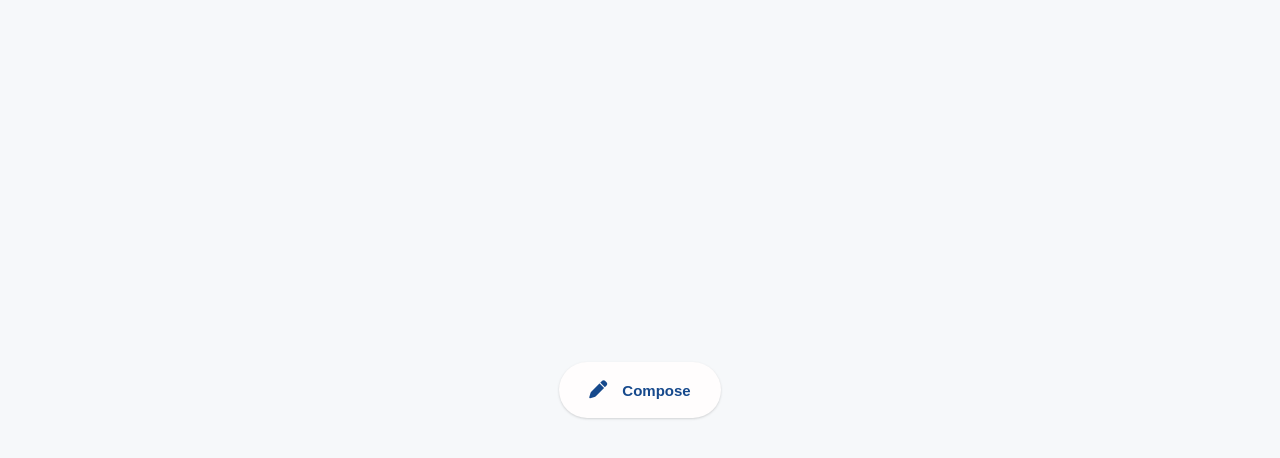
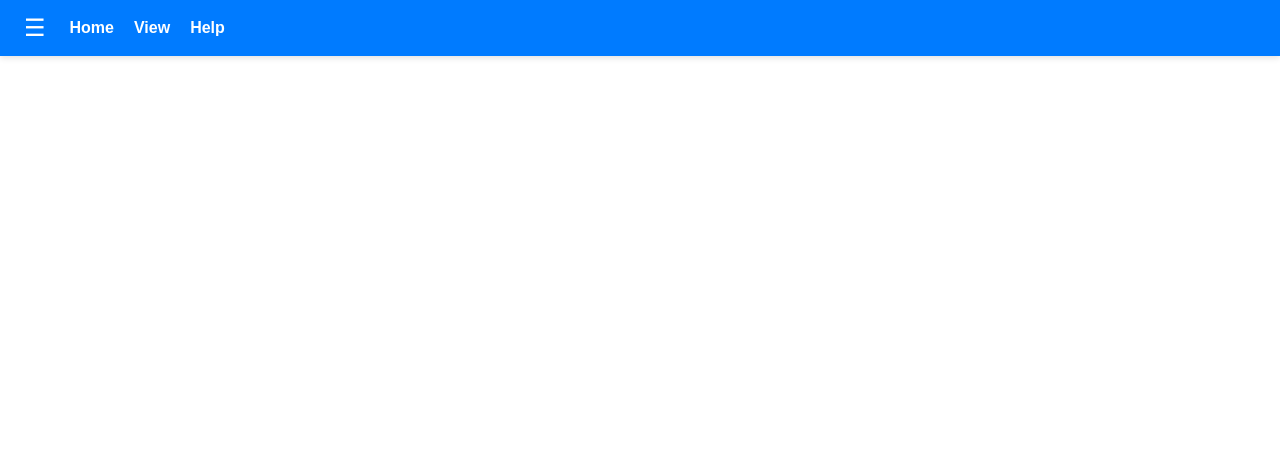
Before and after one commit to kshrs/qumail, a Vue app in the folder frontend/: page / in a window 1280 px wide. Shown: the top 458 px of the page. Built offline with nearby package versions, Linux system fonts and the light colour scheme.

Commit message:
Added the Side bar and intergerated with the compose Button :)

```diff
--- a/frontend/index.html
+++ b/frontend/index.html
@@ -5,6 +5,8 @@
     <meta content="width=device-width, initial-scale=1.0" name="viewport"/>
     <title>qumail</title>
     <link rel="stylesheet" href="https://cdnjs.cloudflare.com/ajax/libs/font-awesome/6.5.2/css/all.min.css" />
+    <link rel="stylesheet" href="https://fonts.googleapis.com/css2?family=Material+Symbols+Outlined" />
+
 </head>
 <body>
 <div id="app"></div>
--- a/frontend/src/App.vue
+++ b/frontend/src/App.vue
@@ -1,70 +1,184 @@
 <template>
-  <div id="app">
-    <div v-if="isComposeOpen">
-      <Compose @close="closeCompose" />
-    </div>
-    <div v-else class="welcome-screen">
-      <button class="compose-btn" @click="openCompose">
-        <i class="fa-solid fa-pen"></i>
-        <span>Compose</span>
-      </button>
+  <div class="app-container">
+    <!-- Sidebar -->
+    <hsidebar class="sidebar" :visible="sidebarOpen" @open-compose="openCompose" />
+
+
+    <!-- Main content -->
+    <div :class="['main-content', { 'with-sidebar': sidebarOpen }]">
+      <TopBar class="topbar" @toggle-sidebar="toggleSidebar" />
+
+      <div id="app">
+        <div v-if="isComposeOpen" class="compose-container">
+          <Compose @close="closeCompose" />
+        </div>
+
+        <div v-if="!isComposeOpen" class="welcome-screen">
+        </div>
+      </div>
     </div>
   </div>
 </template>
 
 <script setup>
-import { ref } from 'vue';
+import { ref, onMounted, onUnmounted } from 'vue';
 import Compose from './components/Compose.vue';
+import TopBar from './components/TopBar.vue';
+import hsidebar from './components/hsidebar.vue';
+
+const sidebarOpen = ref(false);
+
+function toggleSidebar() {
+  sidebarOpen.value = !sidebarOpen.value;
+}
 
 const isComposeOpen = ref(false);
-const openCompose = () => (isComposeOpen.value = true);
-const closeCompose = () => (isComposeOpen.value = false);
+
+const openCompose = () => {
+  isComposeOpen.value = true;
+  sidebarOpen.value = true;
+};
+
+const closeCompose = () => {
+  isComposeOpen.value = false;
+};
+
+// Close sidebar on ESC key
+const onKey = (e) => {
+  if (e.key === 'Escape') {
+    sidebarOpen.value = false;
+    if (isComposeOpen.value) {
+      closeCompose();
+    }
+  }
+};
+
+onMounted(() => {
+  window.addEventListener('keydown', onKey);
+});
+
+onUnmounted(() => {
+  window.removeEventListener('keydown', onKey);
+});
 </script>
 
 <style>
+/* Reset */
+* {
+  margin: 0;
+  padding: 0;
+  box-sizing: border-box;
+}
+
 body {
   margin: 0;
   font-family: 'Segoe UI', sans-serif;
-  background-color: #f6f8fa;
+  background-color: #fff;
+}
+
+/* App layout */
+.app-container {
+  height: 100vh;
+  width: 100%;
+  position: relative;
+  overflow-x: hidden;
+}
+
+.topbar {
+  position: fixed;
+  top: 0;
+  left: 0;
+  width: 100%;
+  height: 56px;
+  z-index: 1001;
+}
+
+.sidebar {
+  position: fixed;
+  top: 0;
+  left: 0;
+  height: 100vh;
+  width: 300px;
+  z-index: 1000;
+
+  transition: margin-left 0.28ms ease-in, width 0.28ms ease-in-out;
+}
+
+.main-content {
+  width: 100%;
+  height: calc(100vh - 56px);
+  transition: margin-left 0.28s ease, width 0.28s ease;
+  margin-top: 56px;
+  display: flex;
+  flex-direction: column;
+}
+
+.main-content.with-sidebar {
+  margin-left: 300px;
+  width: calc(100% - 300px);
 }
 
 #app {
-  height: 100vh;
-  width: 100vw;
+  flex: 1;
   display: flex;
   flex-direction: column;
-  align-items: center;
-  justify-content: center;
+}
+
+.compose-container {
+  flex: 1;
+  width: 100%;
+  padding: 16px;
+  box-sizing: border-box;
 }
 
 .welcome-screen {
-  text-align: center;
+  flex: 1;
+  text-align: left;
   color: #555;
+  z-index: 100;
+  padding: 12px 0;
+  display: flex;
+  align-items: center;
+  justify-content: flex-start;
 }
 
-.compose-btn {
+/* Sidebar helper layout (used by components) */
+.menu-area {
+  position: relative;
+  z-index: 10;
+}
+
+.menu-list-wrapper {
+  position: absolute;
+  top: 0;
+  left: 0;
+  width: 300px;
+  background: #f5f5f5;
+  box-shadow: 2px 0 8px rgba(0, 0, 0, 0.08);
+  border-right: 1px solid #e0e0e0;
+  height: 100%;
+  padding-top: 56px;
+}
+
+/* Small helpers */
+.content-area {
+  width: 100%;
+  flex: 1;
   display: flex;
   align-items: center;
   justify-content: center;
-  gap: 15px;
-  background-color: #fffdfd;
-  color: #16498c;
-  border: none;
-  border-radius: 28px;
-  cursor: pointer;
-  font-size: 15px;
-  font-weight: 600;
-  box-shadow: 0 1px 3px rgba(0,0,0,.1), 0 1px 2px rgba(0,0,0,.06);
-  transition: all 0.3s ease-in-out;
-  padding: 15px 30px;
-  margin-bottom: 20px;
+  background: #fff;
 }
 
-.compose-btn:hover {
-  background-color: #c7cace;
-}
-
-.compose-btn i {
-  font-size: 18px;
+#logo {
+  display: block;
+  width: 50%;
+  height: 50%;
+  margin: auto;
+  padding: 10% 0 0;
+  background-position: center;
+  background-repeat: no-repeat;
+  background-size: 100% 100%;
+  background-origin: content-box;
 }
 </style>
--- a/frontend/src/components/Compose.vue
+++ b/frontend/src/components/Compose.vue
@@ -2,6 +2,9 @@
   <div class="compose-view">
     <div class="compose-header">
       <h3>New Message</h3>
+      <div class="compose-controls">
+        <button class="close-btn" @click="$emit('close')" title="Close">×</button>
+      </div>
     </div>
     <div class="compose-body">
       <div class="form-group">
--- /dev/null
+++ b/frontend/src/components/HMenuList.vue
@@ -0,0 +1,96 @@
+<template>
+    <ul class="List">
+        <li>
+            <a href="#">
+                <span class="material-symbols-outlined">inbox</span>
+             Inbox
+            </a>
+        </li>
+        <li>
+            <a href="#">
+                <span class="material-symbols-outlined">
+send
+</span>
+            Sent Items
+            </a>
+        </li>
+        <li>
+            <a href="#">
+                <span class="material-symbols-outlined">draft</span>
+            Drafts
+            </a>
+        </li>
+    </ul>
+</template>
+
+<script>
+// Get all the sidebar items
+const sidebarItems = document.querySelectorAll('.sidebar-item');
+
+// Add a click event listener to each item
+sidebarItems.forEach(item => {
+    item.addEventListener('click', () => {
+        // 1. Remove the .active class from any element that currently has it
+        const currentActive = document.querySelector('.List');
+        if (currentActive) {
+            currentActive.classList.remove('active');
+        }
+
+        // 2. Add the .active class to the item that was just clicked
+        item.classList.add('active');
+    });
+});
+</script>
+
+<style>
+*{
+    padding:0px;
+    margin:0px;
+}
+.List {
+  list-style: none;
+  padding: 0;
+  margin-top: 8px;
+}
+.List li {
+    margin-bottom: 20px;
+    padding:5px;
+
+
+}
+.List li a{
+    color:black;
+    text-decoration: none;
+    font-size:20px;
+    display:flex;
+}
+
+.List :hover {
+  background: #e3f0ff;
+  /* border-radius: 10px; */
+  border:none;
+  border-radius: 3px;
+}
+.List :active {
+    background: #ccdff6;
+   border-radius: 3px;
+}
+
+.List :focus {
+    background: #ccdff6;
+     box-shadow: 0 0 0 4px #ccdff6;
+     border-radius: 3px;
+  border:none;
+}
+
+.material-symbols-outlined{
+    margin-right: 6px;
+    margin-top:1px;
+   font-variation-settings:
+    'FILL' 1,   /* 0 = outline, 1 = filled */
+    'wght' 300, /* thickness (100–700) */
+    'GRAD' 0,   /* grade, affects boldness slightly */
+    'opsz' 48;  /* optical size, affects sharpness */
+  font-size: 22px; /* size of icon */
+}
+</style>
--- /dev/null
+++ b/frontend/src/components/TopBar.vue
@@ -0,0 +1,57 @@
+<template>
+  <div class="top-bar">
+    <button class="hamburger" @click="$emit('toggle-sidebar')">☰</button>
+    <div class="top-btns">
+      <button class="top-btn">Home</button>
+      <button class="top-btn">View</button>
+      <button class="top-btn">Help</button>
+    </div>
+  </div>
+</template>
+
+<script setup>
+// Emits 'toggle-sidebar' when hamburger is clicked
+</script>
+
+<style scoped>
+.top-bar {
+  position: fixed;
+  top: 0;
+  left: 0;
+  width: 100%;
+  z-index: 500;
+  display: flex;
+  align-items: center;
+  background: #007bff;
+  padding: 12px 24px;
+  color: white;
+  box-shadow: 0 2px 6px rgba(0,0,0,0.12);
+}
+.hamburger {
+  background: transparent;
+  color: white;
+  border: none;
+  font-size: 24px;
+  cursor: pointer;
+  margin-right: 24px;
+}
+.top-btns {
+  display: flex;
+  align-items: center;
+}
+.top-btn {
+  background: transparent;
+  color: white;
+  border: none;
+  margin-right: 20px;
+  font-size: 16px;
+  cursor: pointer;
+  font-weight: bold;
+}
+.top-btn:last-child {
+  margin-right: 0;
+}
+.top-btn:hover {
+  text-decoration: underline;
+}
+</style>
--- /dev/null
+++ b/frontend/src/components/hsidebar.vue
@@ -0,0 +1,57 @@
+<template>
+<transition name="slide">
+    <div v-if="visible" class="sidebar">
+      <div class="sidebar-top">
+        <button class="sidebar-compose" @click="$emit('open-compose')">
+          <i class="fa-solid fa-pen"></i>
+          <span>Compose</span>
+        </button>
+      </div>
+      <HMenuList />
+    </div>
+  </transition>
+
+</template>
+
+<script setup>
+import { defineProps } from 'vue';
+import HMenuList from './HMenuList.vue';
+const props = defineProps({ visible: Boolean });
+</script>
+
+<style scoped>
+.sidebar {
+  width: 300px;
+  background: #fafafa;
+  color: black;
+  padding: 32px 24px 24px 24px;
+  height: calc(100vh - 56px);
+  margin-top: 56px;
+  box-shadow: 2px 0 8px rgba(0,0,0,0.08);
+  border-radius: 0 12px 12px 0;
+  display: flex;
+  flex-direction: column;
+  gap: 16px;
+  z-index: 100;
+}
+.sidebar-top {
+  padding-top: 8px;
+  display: flex;
+  align-items: center;
+  justify-content: flex-start;
+}
+.sidebar-compose {
+  display: inline-flex;
+  gap: 10px;
+  align-items: center;
+  background: #fffdfd;
+  color: #16498c;
+  border: none;
+  border-radius: 20px;
+  padding: 8px 14px;
+  cursor: pointer;
+  font-weight: 600;
+}
+.sidebar-compose i { font-size: 14px; }
+/* When sidebar is present it covers left area; slide transition in App.vue will animate transform */
+</style>
--- a/frontend/src/style.css
+++ b/frontend/src/style.css
@@ -1,5 +1,5 @@
 html {
-    background-color: rgba(27, 38, 54, 1);
+    background-color: white;
     text-align: center;
     color: white;
 }
```
Also changed, not shown: frontend/src/assets/Compose.css (+19 -61 lines).
